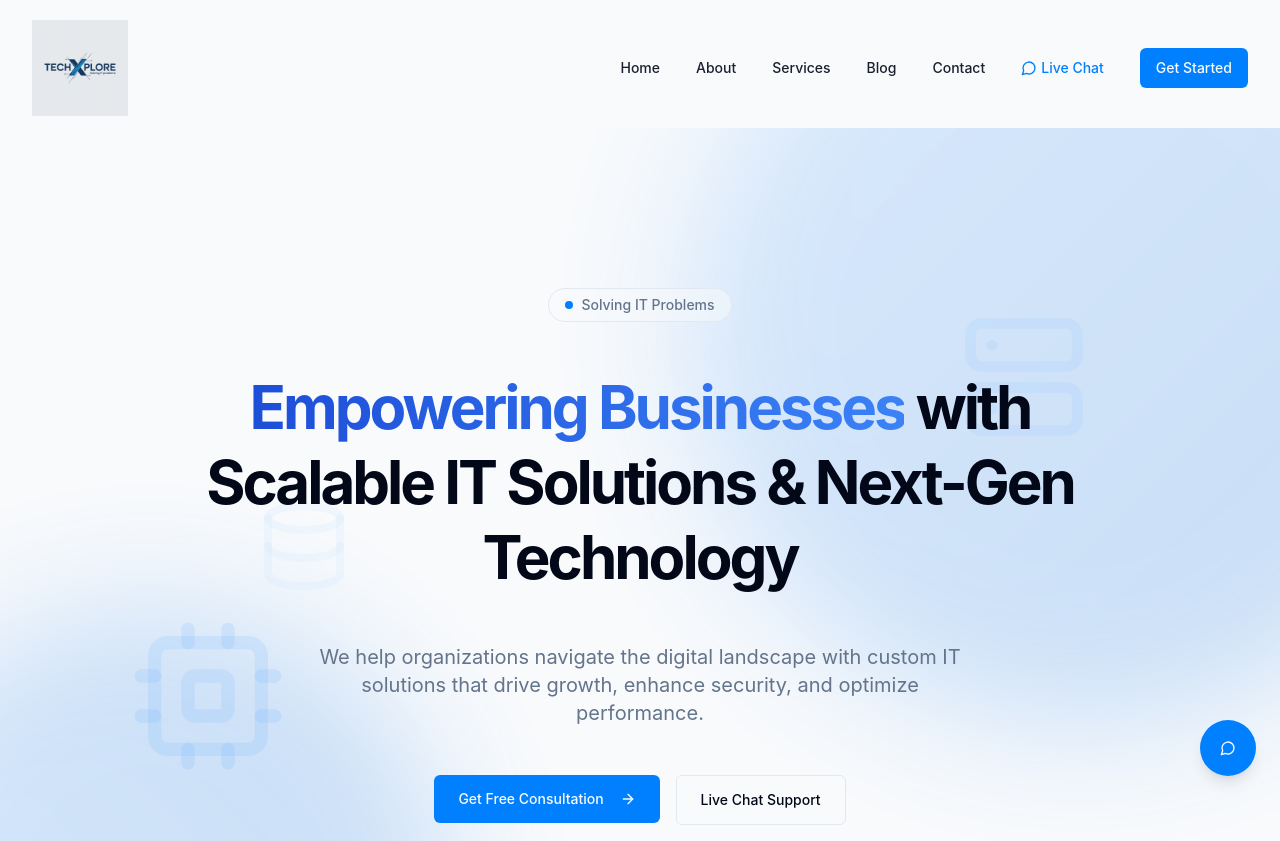
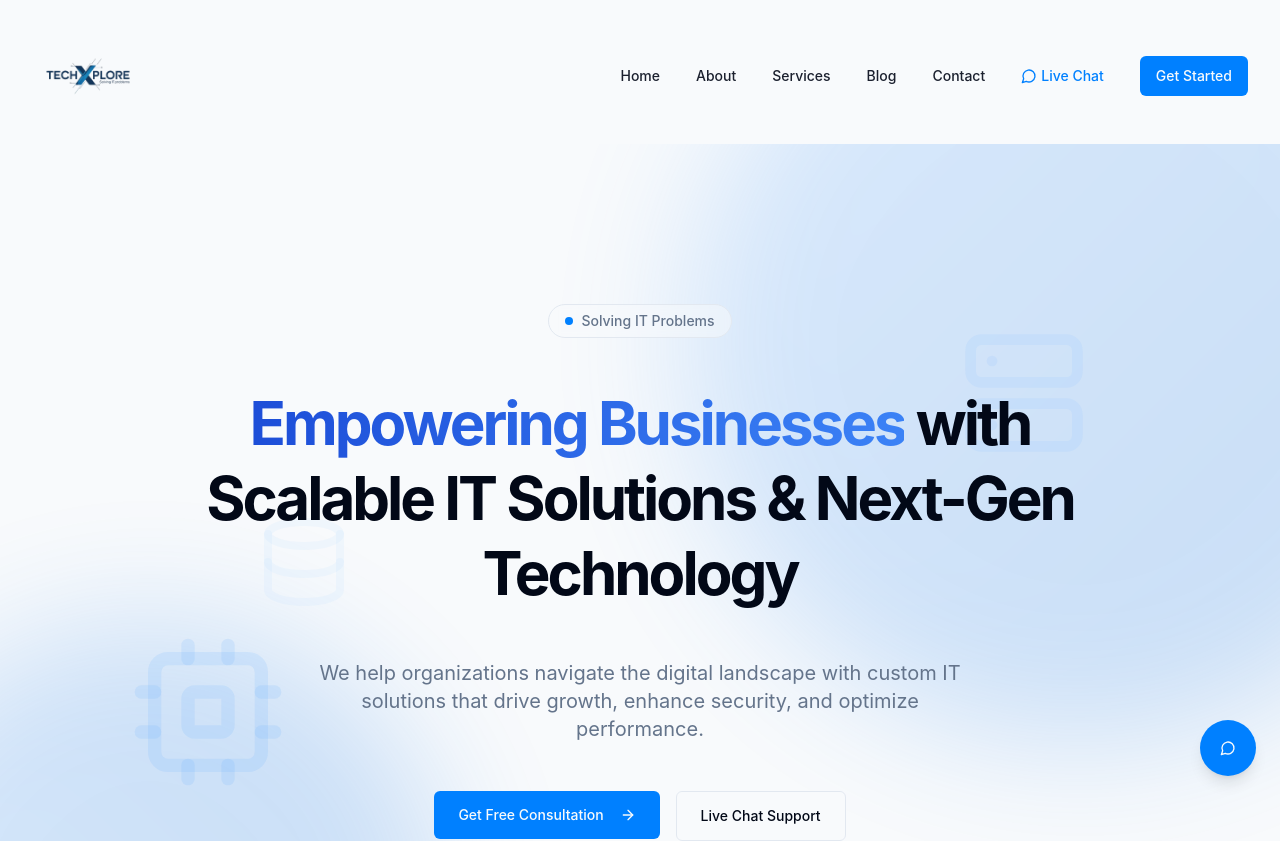
Before and after one commit to Shashank-ray2053/techscalability-hub, a React (Vite) app: page / in a window 1280 px wide. Shown: the top 841 px of the page. Built offline with nearby package versions, Linux system fonts and the light colour scheme.

Commit message:
Fix: Image size and visibility
Ensure the image is properly visible on the site.

```diff
--- a/src/components/Navbar.tsx
+++ b/src/components/Navbar.tsx
@@ -1,4 +1,3 @@
-
 import { useState, useEffect } from "react";
 import { Container } from "@/components/ui/Container";
 import { Button } from "@/components/ui/button";
@@ -47,45 +46,36 @@ export function Navbar() {
 
   const handleNavClick = (href: string) => {
     if (href === "/") {
-      // Direct navigation to home page always
       navigate("/");
       setIsOpen(false);
-      window.scrollTo(0, 0); // Scroll to top when going home
+      window.scrollTo(0, 0);
       return;
     }
 
     if (href.startsWith('#')) {
-      // Check if we're already on the home page
       if (location.pathname !== '/') {
-        // Navigate to home page first, then scroll to the section
         navigate('/', { state: { scrollTo: href } });
       } else {
-        // We're already on the home page, just scroll to the element
         const element = document.querySelector(href);
         if (element) {
           element.scrollIntoView({ behavior: 'smooth' });
         }
       }
     } else {
-      // Regular navigation
       navigate(href);
     }
 
-    // Close mobile menu if open
     if (isOpen) {
       setIsOpen(false);
     }
   };
 
-  // Listen for navigation with scrollTo state
   useEffect(() => {
     if (location.state && location.state.scrollTo) {
-      // Small timeout to ensure the page has loaded
       setTimeout(() => {
         const element = document.querySelector(location.state.scrollTo);
         if (element) {
           element.scrollIntoView({ behavior: 'smooth' });
-          // Clean up the state to prevent scrolling on refresh
           navigate(location.pathname, { replace: true, state: {} });
         }
       }, 100);
@@ -107,19 +97,18 @@ export function Navbar() {
             <button
               onClick={() => {
                 navigate("/");
-                window.scrollTo(0, 0); // Ensure scroll to top
+                window.scrollTo(0, 0);
               }}
               className="flex items-center"
             >
               <img
-                src="/lovable-uploads/de45441f-d8e7-48ef-ba8e-d2e6bf7cbf38.png"
+                src="/lovable-uploads/8ba19533-60ad-4952-b0e3-9764de070c12.png"
                 alt="TechXplore Logo"
-                className="h-28 md:h-24 mr-2" // Significantly increased height from h-20/h-16 to h-28/h-24
+                className="h-32 md:h-28 mr-2"
               />
             </button>
           </div>
 
-          {/* Desktop Navigation */}
           <nav className="hidden md:flex items-center gap-1">
             {navLinks.map((link) => (
               link.href.startsWith('#') || link.href === "/" ? (
@@ -169,7 +158,6 @@ export function Navbar() {
             </Dialog>
           </nav>
 
-          {/* Mobile Navigation Toggle */}
           <button
             className="md:hidden p-2 rounded-md text-foreground"
             onClick={() => setIsOpen(!isOpen)}
@@ -186,7 +174,6 @@ export function Navbar() {
           </button>
         </div>
 
-        {/* Mobile Navigation Menu */}
         <div
           className={cn(
             "md:hidden absolute top-full left-0 right-0 bg-white/95 backdrop-blur-md shadow-md transition-all duration-300 overflow-hidden",
--- a/src/index.html
+++ b/src/index.html
@@ -11,11 +11,11 @@
     <meta property="og:title" content="TechXplore - Solving IT Problems" />
     <meta property="og:description" content="Empowering businesses with scalable IT solutions and next-gen technology" />
     <meta property="og:type" content="website" />
-    <meta property="og:image" content="/lovable-uploads/de45441f-d8e7-48ef-ba8e-d2e6bf7cbf38.png" />
+    <meta property="og:image" content="/lovable-uploads/8ba19533-60ad-4952-b0e3-9764de070c12.png" />
 
     <meta name="twitter:card" content="summary_large_image" />
     <meta name="twitter:site" content="@techxplore" />
-    <meta name="twitter:image" content="/lovable-uploads/de45441f-d8e7-48ef-ba8e-d2e6bf7cbf38.png" />
+    <meta name="twitter:image" content="/lovable-uploads/8ba19533-60ad-4952-b0e3-9764de070c12.png" />
   </head>
 
   <body>
--- a/src/pages/Index.tsx
+++ b/src/pages/Index.tsx
@@ -59,7 +59,7 @@ const Index = () => {
   return (
     <div className="min-h-screen flex flex-col overflow-x-hidden">
       <Navbar />
-      <main className="flex-grow pt-32"> {/* Increased top padding from default to pt-32 to accommodate larger logo */}
+      <main className="flex-grow pt-36"> {/* Increased top padding from pt-32 to pt-36 to accommodate larger logo */}
         <Hero />
         <Services />
         <WhyChooseUs />
--- a/src/pages/LiveChatPage.tsx
+++ b/src/pages/LiveChatPage.tsx
@@ -9,7 +9,7 @@ const LiveChatPage = () => {
   return (
     <div className="min-h-screen flex flex-col">
       <Navbar />
-      <main className="flex-grow pt-32 pb-16"> {/* Increased top padding from pt-24 to pt-32 to accommodate larger logo */}
+      <main className="flex-grow pt-36 pb-16"> {/* Increased top padding from pt-32 to pt-36 to accommodate larger logo */}
         <div className="relative overflow-hidden bg-gradient-to-b from-background to-secondary/30 py-12">
           {/* Tech-related background elements */}
           <div aria-hidden="true" className="absolute inset-0 -z-10 overflow-hidden pointer-events-none">
```
Also changed, not shown: public/lovable-uploads/8ba19533-60ad-4952-b0e3-9764de070c12.png (added).
